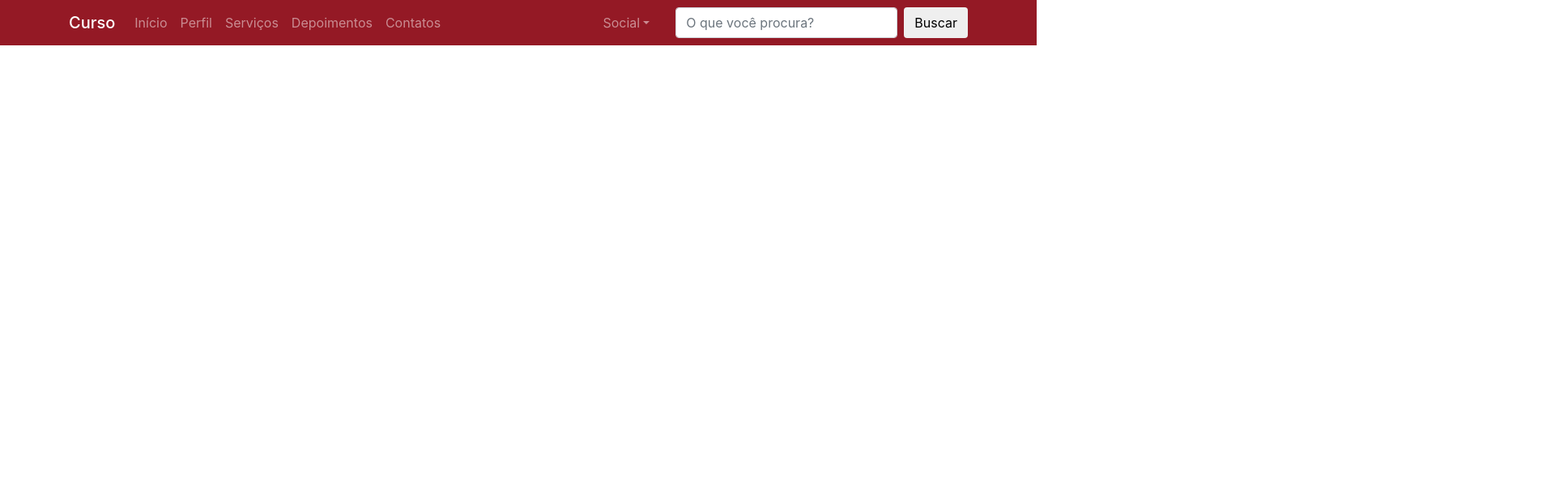
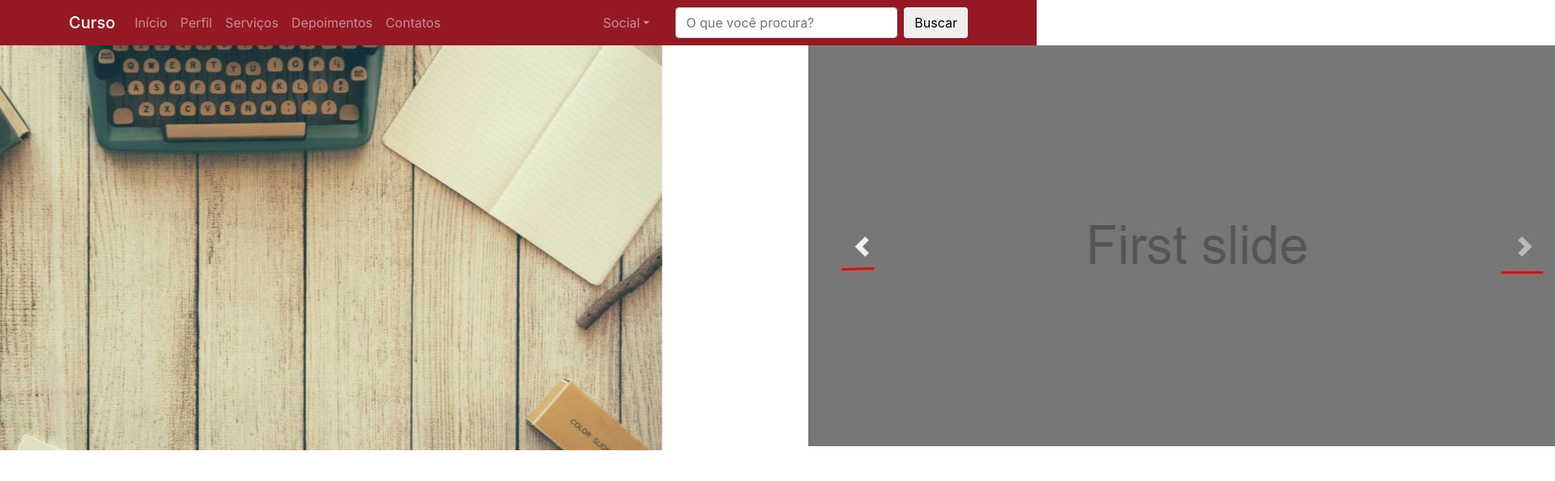
Before and after one commit to cleysonsilvame/site-bootstrap4, a plain HTML site: page pagina_bootstrap/index.html in a window 1280 px wide. Shown: the top 594 px of the page at 81% size, 1920 px wide, since content can reach past the window. Drawn offline with Linux system fonts and the light colour scheme.

Commit message:
Update index.html and mystyle.css
Inicio da Aula 02
Feito os carousel com imagens.

```diff
--- a/pagina_bootstrap/css/mystyle.css
+++ b/pagina_bootstrap/css/mystyle.css
@@ -1,3 +1,6 @@
 .bg-danger{
     background-color: #941925!important;
 }
+.carousel-inner-test{
+    top: -40rem;
+}
--- a/pagina_bootstrap/index.html
+++ b/pagina_bootstrap/index.html
@@ -2,7 +2,7 @@
 <html lang="PT-BR">
 
 <head>
-    <title>Aula 01 - Nav Bar</title>
+    <title>Aula 02 - Carousel</title>
     <meta charset="utf-8">
     <meta name="viewport" content="width=device-width, initial-scale=1, shrink-to-fit=no">
     <link rel="stylesheet" href="../_css/bootstrap.min.css">
@@ -57,6 +57,20 @@
             </div>
         </div>
     </nav>
+    <!-- ESTOU AQUI -->
+    <div id="carouselsite" class="carousel slide" data-ride="carousel">
+        <div class="carousel-inner-test">
+            <div class="carousel-item active">
+                <img src="img/slide-01.jpg" class="img-fluid d-block">
+            </div>
+            <div class="carousel-item">
+                <img src="img/slide-02.jpg" class="img-fluid">
+            </div>
+            <div class="carousel-item">
+                <img src="img/slide-03.jpg" class="img-fluid">
+            </div>
+        </div>
+    </div>
 
     <!-- Optional JavaScript -->
     <!-- jQuery first, then Popper.js, then Bootstrap JS -->
```
Also changed, not shown: pagina_bootstrap/img/slide-01.jpg (added), pagina_bootstrap/img/slide-02.jpg (added), pagina_bootstrap/img/slide-03.jpg (added).
